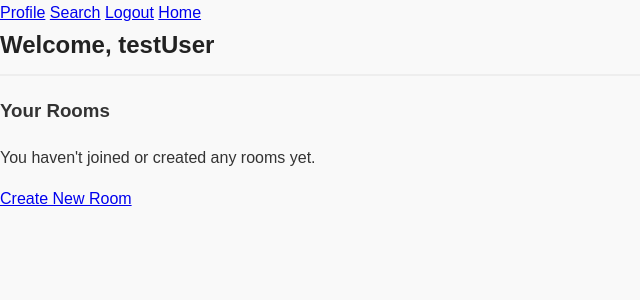
After one commit to JakeHalbach/ITSC3155_Group8, a Django app: page /home/ in a window 1280 px wide. The commit adds this page. Shown: the top 300 px of the page, without its empty margins (0-640 px from the left). Run offline with Django 5.2, Linux system fonts and the light colour scheme; a user stored in the database is signed in; data comes from the database, SQL or seed files in the repository; both versions use the stored data as it was after the commit; data that the repository does not hold is empty.

Commit message:
homepage

```diff
--- /dev/null
+++ b/MediaME/base/templates/base/home.html
@@ -0,0 +1,25 @@
+{% extends 'main.html' %}
+
+{% block content %}
+  <h2>Welcome, {{ request.user.username }}</h2>
+
+  <h3>Your Rooms</h3>
+  {% if user_rooms %}
+    <ul>
+      {% for room in user_rooms %}
+        <li>
+          <a href="{% url 'room-tab' room.media.id room.tab %}">{{ room.name }} ({{ room.tab }})</a>
+          {% if room.host == request.user %}
+            - <strong>You are the host</strong>
+            <a href="{% url 'Edit' room.id %}">Edit</a>
+            <a href="{% url 'Delete' room.id %}">Delete</a>
+          {% endif %}
+        </li>
+      {% endfor %}
+    </ul>
+  {% else %}
+    <p>You haven't joined or created any rooms yet.</p>
+  {% endif %}
+
+  <a href="{% url 'create-room' %}">Create New Room</a>
+{% endblock %}
--- a/MediaME/base/templates/base/titlePage.html
+++ b/MediaME/base/templates/base/titlePage.html
@@ -19,12 +19,6 @@
             <li><a href="#plot">Plot</a></li>
             <li><a href="#visuals">Visuals</a></li>
         </ul>
-        <!-- <ul>
-            <li><a href="{% url 'room-tab' pk=media.id tab='reviews' %}">Reviews</a></li>
-            <li><a href="{% url 'room-tab' pk=media.id tab='characters' %}">Characters</a></li>
-            <li><a href="{% url 'room-tab' pk=media.id tab='plot' %}">Plot</a></li>
-            <li><a href="{% url 'room-tab' pk=media.id tab='visuals' %}">Visuals</a></li>
-        </ul> -->
     </div>
     <div>
             {% if messages %}
--- a/MediaME/base/urls.py
+++ b/MediaME/base/urls.py
@@ -5,13 +5,13 @@ from django.urls import path, include
 urlpatterns = [
     path('', views.impression, name='impression'),
     path('accounts/', include('accounts.urls')),
-    path('search/', views.search_page, name='search-page'),
+    path('search/', views.search_page, name='search_page'),
     path('create-room/', views.create_room, name='create-room'),
-
-    path('media/', views.medias_page, name='medias-page'),
 
     path('titlePage/<str:pk>/',views.titlePage, name="title_page"),
     path('media/<int:pk>/', views.title_page, name='title-page'),
 
-    path('media/<int:pk>/<str:tab>/', views.room_tab, name='room-tab'),
+    path('media/<int:media_id>/<str:topic>/', views.room_tab, name='room-tab'),
+
+    path('home/', views.homePage, name='home'),
 ]
--- a/MediaME/base/views.py
+++ b/MediaME/base/views.py
@@ -1,9 +1,11 @@
 from django.contrib import messages
 from django.shortcuts import render, redirect, get_object_or_404
 from .forms import SearchForm, RoomForm, MessageForm
-from .models import Media, Room, Message, User
-from django.db.models import Count, F
+from .models import Media, Room, Message
+from django.db.models import Count
+from django.contrib.auth.decorators import login_required
 # Create your views here.
+
 
 
 def impression(request):
@@ -20,7 +22,7 @@ def search_page(request):
         if q:
             results = results.filter(title__icontains=q)
         if genre:
-            results = results.filter(genres=genre)
+            results = results.filter(genre=genre)
         if media_type:
             results = results.filter(media_type=media_type)
 
@@ -43,8 +45,6 @@ def create_room(request):
 
     return render(request, 'base/room_form.html', context)
 
-
-
 def titlePage(request, pk):
     title= Media.objects.get(id = pk)
     messages.error(request, title)
@@ -54,19 +54,27 @@ def titlePage(request, pk):
 def title_page(request, pk):
     media = Media.objects.get(id=pk)
 
-    active_participants = Message.objects.filter(room__media=media).values(username=F('user__username')).annotate(post_count=Count('id')).order_by('-post_count')[:10]
+    active_participants = Room.objects.filter(media=media).values('user__username').annotate(post_count=Count('posts')).order_by('-post_count')[:5]
 
-    context = {'media': media, 'active_participants': active_participants}
+    if request.method == 'POST':
+        form = MessageForm(request.POST)
+        if form.is_valid():
+            new_message = form.save(commit=False)
+            new_message.media = media
+            new_message.author = request.user
+            new_message.save()
+            return redirect('title-page', pk=media.pk)
+    else:
+        form = MessageForm()
+
+    context = {'media': media, 'active_participants': active_participants, 'form': form}
     return render(request, 'base/titlePage.html', context)
 
 
-
-def room_tab(request, pk, tab):
+def room_tab(request, pk, topic):
     media = get_object_or_404(Media, id=pk)
-    room = get_object_or_404(Room, media=media, tab=tab)
+    room = get_object_or_404(Room, media=media, topic=topic)
     messages = Message.objects.filter(room=room)
-    participants = User.objects.filter(message__room=room).distinct()
-
 
     if request.method == 'POST':
         form = MessageForm(request.POST)
@@ -77,14 +85,17 @@ def room_tab(request, pk, tab):
             msg.media = media
             msg.save()
             room.participants.add(request.user)
-            return redirect('room-tab', pk=media.id, tab=tab)
+            return redirect('room-tab', pk=media.id, topic=topic)
     else:
         form = MessageForm()
 
-    context = {'media':media, 'room':room, 'messages':messages, 'form':form, 'participants': participants}
+    context = {'media':media, 'room':room, 'messages':messages, 'form':form}
     return render(request, 'base/room_tab.html', context)
 
-def medias_page(request):
-    medias = Media.objects.all()
-    context = {'medias': medias}
-    return render(request, 'base/medias_page.html', context)
+@login_required(login_url='login')
+def homePage(request):
+    user_rooms = Room.objects.filter(host=request.user) | Room.objects.filter(participants=request.user)
+    user_rooms = user_rooms.distinct()
+
+    context = {'user_rooms': user_rooms}
+    return render(request, 'base/home.html', context)
--- a/MediaME/templates/navbar.html
+++ b/MediaME/templates/navbar.html
@@ -1,7 +1,14 @@
 <nav>
-        <a href="{% url 'user-profile' pk=user.id %}">Profile</a>
-        <a href="{% url 'search-page' %}">Search</a>
-        <a href="{% url 'medias-page' %}">Medias</a>
-        {# <a href="{% url 'settings' %}">Settings</a> #}
+    {% if request.user.is_authenticated %}
+        <a href="{% url 'user-profile' pk=request.user.id %}">Profile</a>
+        <a href="{% url 'search_page' %}">Search</a>
+        <a href="{% url 'logout' %}">Logout</a>
+        <a href="{% url 'home' %}">Home</a>
+    {% else %}
+        <a href="{% url 'login' %}">Login</a>
+        <a href="{% url 'signup_step1' %}">Sign Up</a>
+    {% endif %}
+
+    {# <a href="{% url 'settings' %}">Settings</a> #}
 
 </nav>
```
Also changed, not shown: MediaME/base/models.py (+4 -12 lines), MediaME/base/templates/base/room_tab.html (+7 -28 lines), MediaME/base/templates/base/search.html (+3 -5 lines), MediaME/db.sqlite3 (added), 1 other file.
